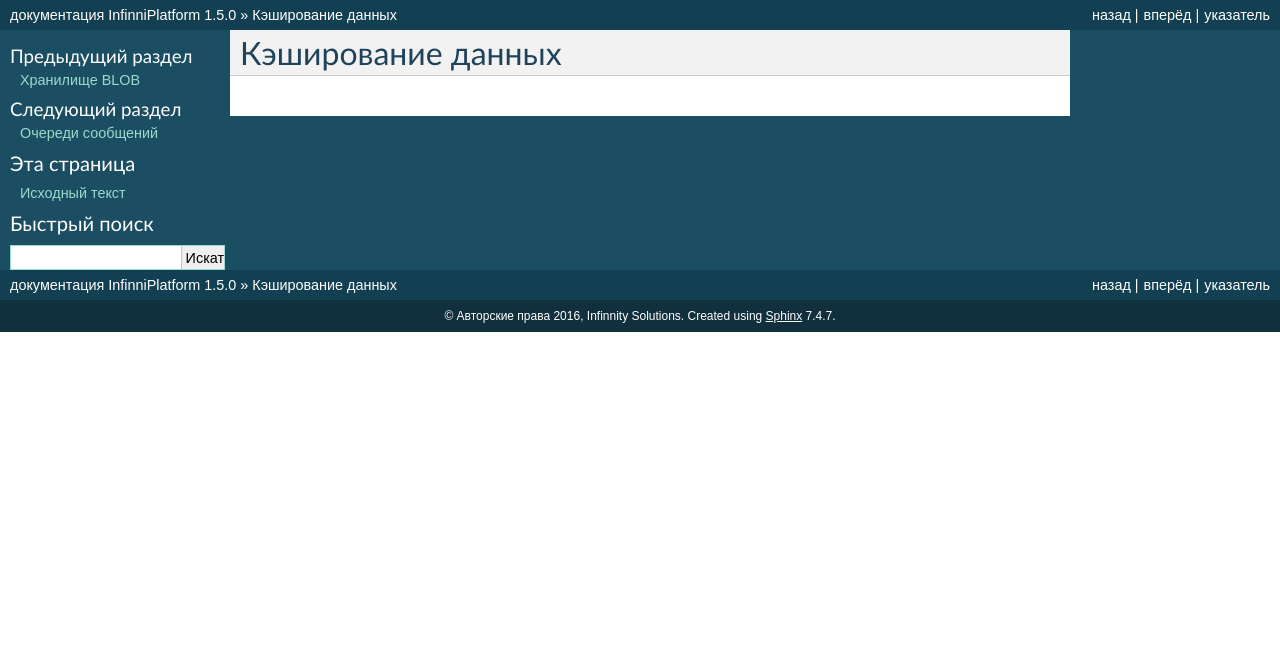
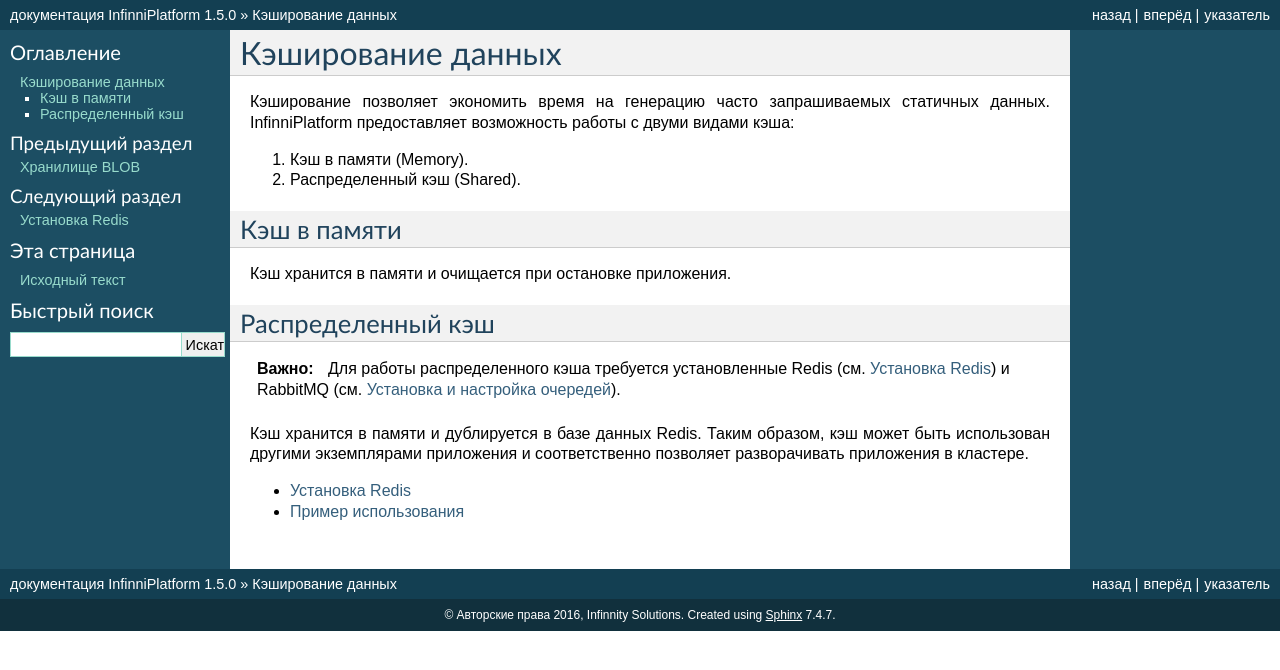
Before and after one commit to InfinniPlatform/InfinniPlatform.readthedocs.org, a Sphinx documentation site: the page built from docs/source/11-cache/index.rst, in a window 1280 px wide. Shown: the top 670 px of the page. Built offline with Sphinx 7.4.7, drawn with Linux system fonts in a browser that asks for light colours.

Commit message:
Add caching

```diff
--- a/docs/source/00-getting-started/index.rst
+++ b/docs/source/00-getting-started/index.rst
@@ -24,7 +24,7 @@
 --------------------
 
 Установите утилиту Infinni.Node для развертывания приложений на базе InfinniPlatform
-(:download:`скачать скрипт установки Infinni.Node <../_files/Infinni_Node_Install.bat> для Windows`).
+(:download:`скачать скрипт установки Infinni.Node для Windows <../_files/Infinni_Node_Install.bat>`).
 
 По умолчанию устанавливается последняя версия утилиты:
 
--- a/docs/source/11-cache/index.rst
+++ b/docs/source/11-cache/index.rst
@@ -1,2 +1,26 @@
 Кэширование данных
 ==================
+
+Кэширование позволяет экономить время на генерацию часто запрашиваемых статичных данных.
+InfinniPlatform предоставляет возможность работы с двуми видами кэша:
+
+#. Кэш в памяти (Memory).
+#. Распределенный кэш (Shared).
+
+Кэш в памяти
+~~~~~~~~~~~~
+
+Кэш хранится в памяти и очищается при остановке приложения.
+
+Распределенный кэш
+~~~~~~~~~~~~~~~~~~
+
+.. important:: Для работы распределенного кэша требуется установленные Redis (см. :doc:`/11-cache/redis-install`) и RabbitMQ (см. :doc:`/12-queues/queues-install`).
+
+Кэш хранится в памяти и дублируется в базе данных Redis. Таким образом, кэш может быть использован другими экземплярами приложения
+и соответственно позволяет разворачивать приложения в кластере.
+
+.. toctree::
+
+    redis-install.rst
+    cache-examples.rst
--- a/docs/source/12-queues/queues-classes.rst
+++ b/docs/source/12-queues/queues-classes.rst
@@ -138,8 +138,6 @@
 
 Для :doc:`регистрации в IoC-контейнере </02-ioc/container-builder>` определенных получателей следует явно регистрировать их типы, как в примере ниже.
 
-1. ``ITaskConsumer`` - для получателя сообщений из очереди задач.
-
 .. code-block:: csharp
    :emphasize-lines: 3,8
 
```
Also changed, not shown: docs/source/11-cache/cache-examples.rst (added, +22 -0 lines), docs/source/11-cache/cache-setup.rst (added, +15 -0 lines), docs/source/11-cache/redis-install.rst (added, +8 -0 lines).
